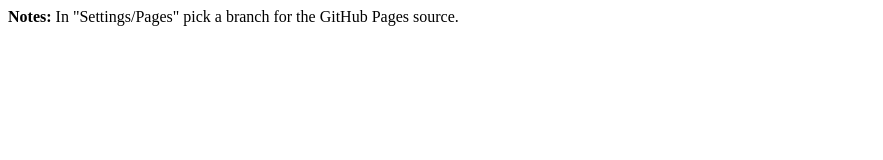
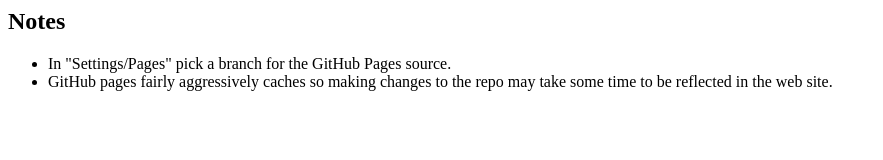
Before and after one commit to samdphillips/package-catalog, a plain HTML site: page index.html in a window 1280 px wide. Shown: the whole page, without its empty margins (0-883 px from the left). Drawn offline with Linux system fonts and the light colour scheme.

Commit message:
Add notes

```diff
--- a/index.html
+++ b/index.html
@@ -5,9 +5,15 @@
   <body>
     <ul>
     </ul>
+    <h2>Notes</h2>
     <p>
-      <b>Notes:</b> In "Settings/Pages" pick a branch for the GitHub Pages
-      source.
+      <ul>
+        <li>In "Settings/Pages" pick a branch for the GitHub Pages source.</li>
+        <li>
+          GitHub pages fairly aggressively caches so making changes to the repo
+          may take some time to be reflected in the web site.
+        </li>
+      </ul>
     </p>
   </body>
 </html>
```
